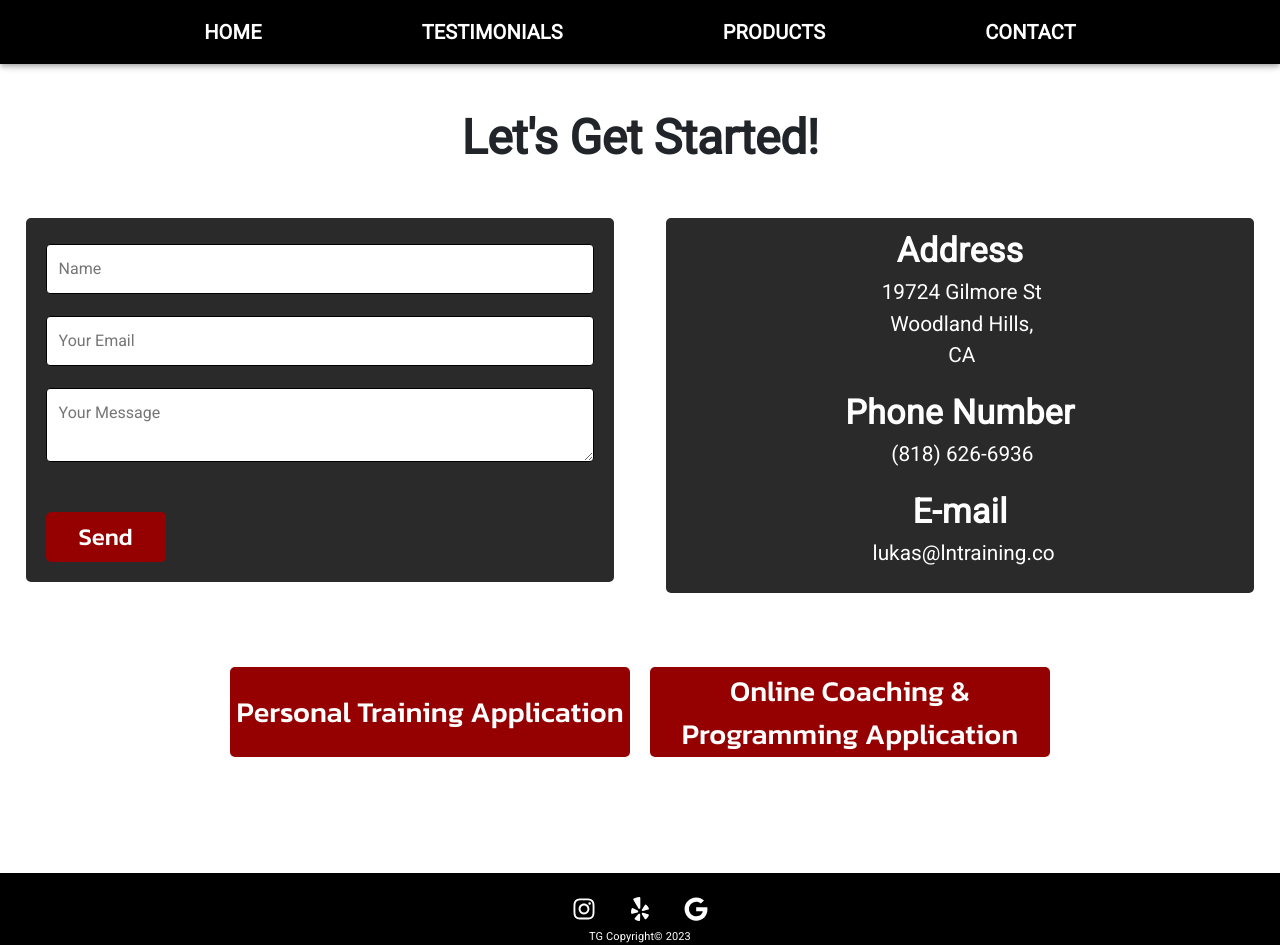
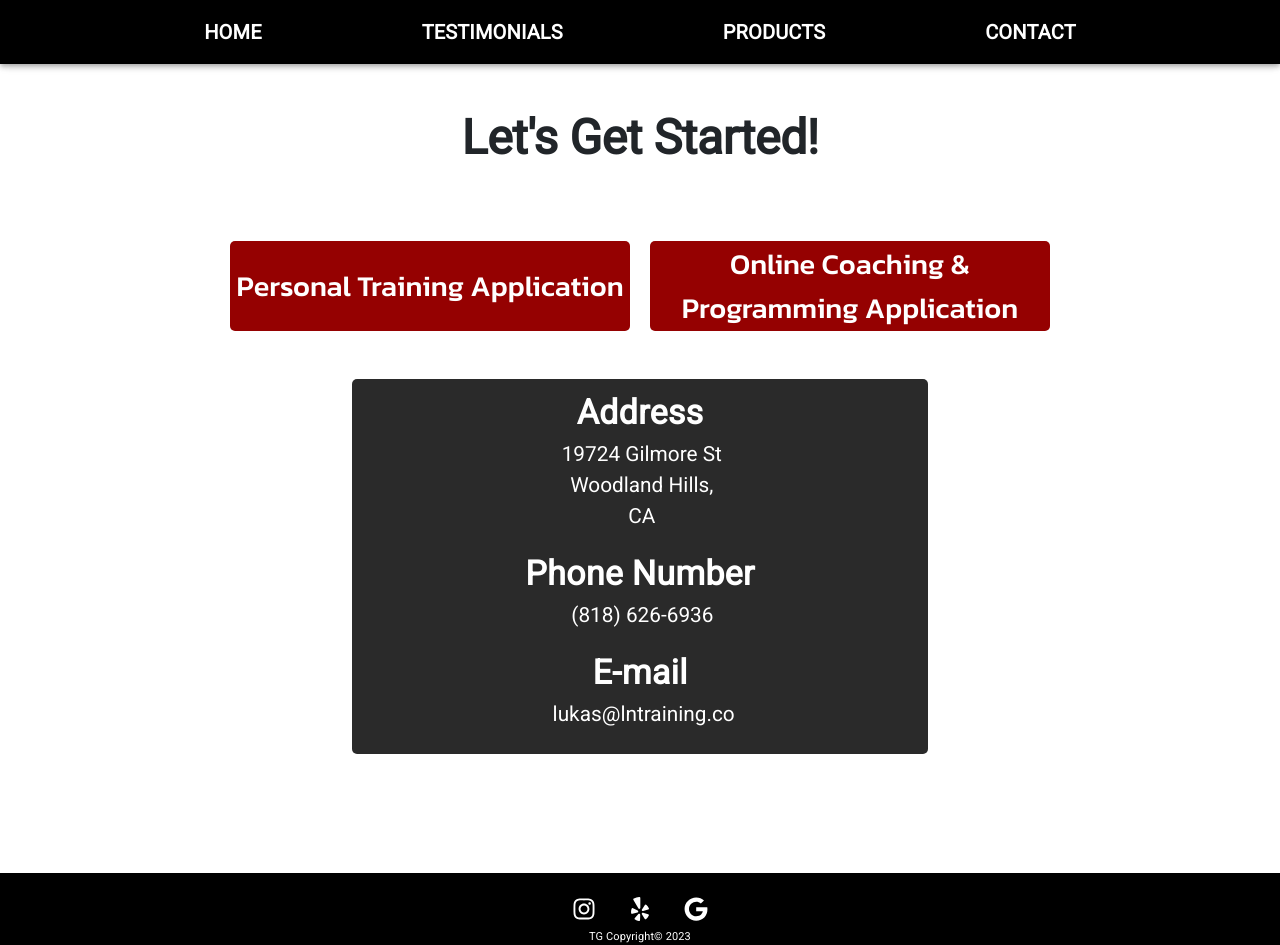
Before and after one commit to tylerpgen/ln-training-site, a React (Create React App) app: page /contact in a window 1280 px wide. Built offline with nearby package versions, Linux system fonts and the light colour scheme.

Commit message:
Removed email form and adjusted application buttons

```diff
--- a/src/pages/Contact.js
+++ b/src/pages/Contact.js
@@ -17,10 +17,26 @@ function Contact() {
       >
         Let's Get Started!
       </Typography>
+      <div className="form-button">
+        <a
+          href="https://docs.google.com/forms/d/e/1FAIpQLSclaqcqgktzOZ-1o32ypGn8ZXl1gTv9OZY3J4Nq3iy5YheATA/viewform?vc=0&c=0&w=1&flr=0"
+          target="_blank"
+          rel="noopener noreferrer"
+        >
+          <button className="client-form">Personal Training Application</button>
+        </a>
+        <a
+          href="https://docs.google.com/forms/d/e/1FAIpQLSfgISTX7Up2ZX-mUZgiET_IYj1trEmnRP_selMI_zVr563KEQ/viewform?vc=0&c=0&w=1&flr=0"
+          target="_blank"
+          rel="noopener noreferrer"
+        >
+          <button className="client-form">Online Coaching & Programming Application</button>
+        </a>
+      </div>
       <div className="info-container">
-        <div className="form">
+        {/* <div className="form">
           <Email />
-        </div>
+        </div> */}
         <div className="information">
           <div className="address">
             <Typography variant="h4" p="5px" color="white" fontWeight="bold">
@@ -44,22 +60,6 @@ function Contact() {
           </div>
         </div>
       </div>
-      <div className="form-button">
-        <a
-          href="https://docs.google.com/forms/d/e/1FAIpQLSclaqcqgktzOZ-1o32ypGn8ZXl1gTv9OZY3J4Nq3iy5YheATA/viewform?vc=0&c=0&w=1&flr=0"
-          target="_blank"
-          rel="noopener noreferrer"
-        >
-          <button className="client-form">Personal Training Application</button>
-        </a>
-        <a
-          href="https://docs.google.com/forms/d/e/1FAIpQLSfgISTX7Up2ZX-mUZgiET_IYj1trEmnRP_selMI_zVr563KEQ/viewform?vc=0&c=0&w=1&flr=0"
-          target="_blank"
-          rel="noopener noreferrer"
-        >
-          <button className="client-form">Online Coaching & Programming Application</button>
-        </a>
-      </div>
     </div>
   );
 }
--- a/src/styles/Contact.css
+++ b/src/styles/Contact.css
@@ -10,6 +10,11 @@
 
 .info-container {
   display: flex;
+  justify-content: center;
+  align-items: center;
+  margin-left: auto;
+  margin-right: auto;
+  max-width: 50%;
   margin-top: 2%;
 }
 
@@ -124,7 +129,7 @@ h1 {
     font-size: 1rem;
     margin-left: auto;
     margin-right: auto;
-    margin-top: 10%;
+    margin-top: 0;
   }
 
   .form-button {
```
Also changed, not shown: src/assets/new-pics/bb_after.jpg.
